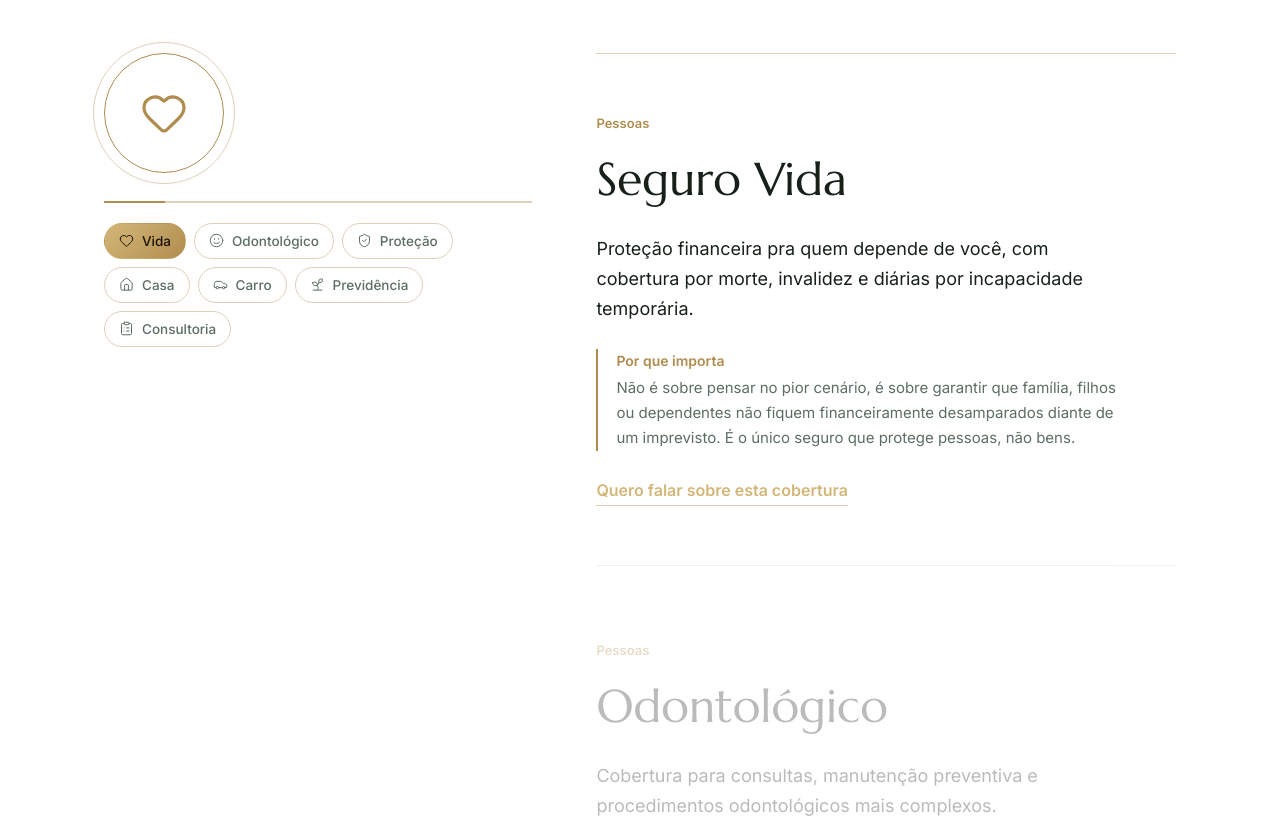
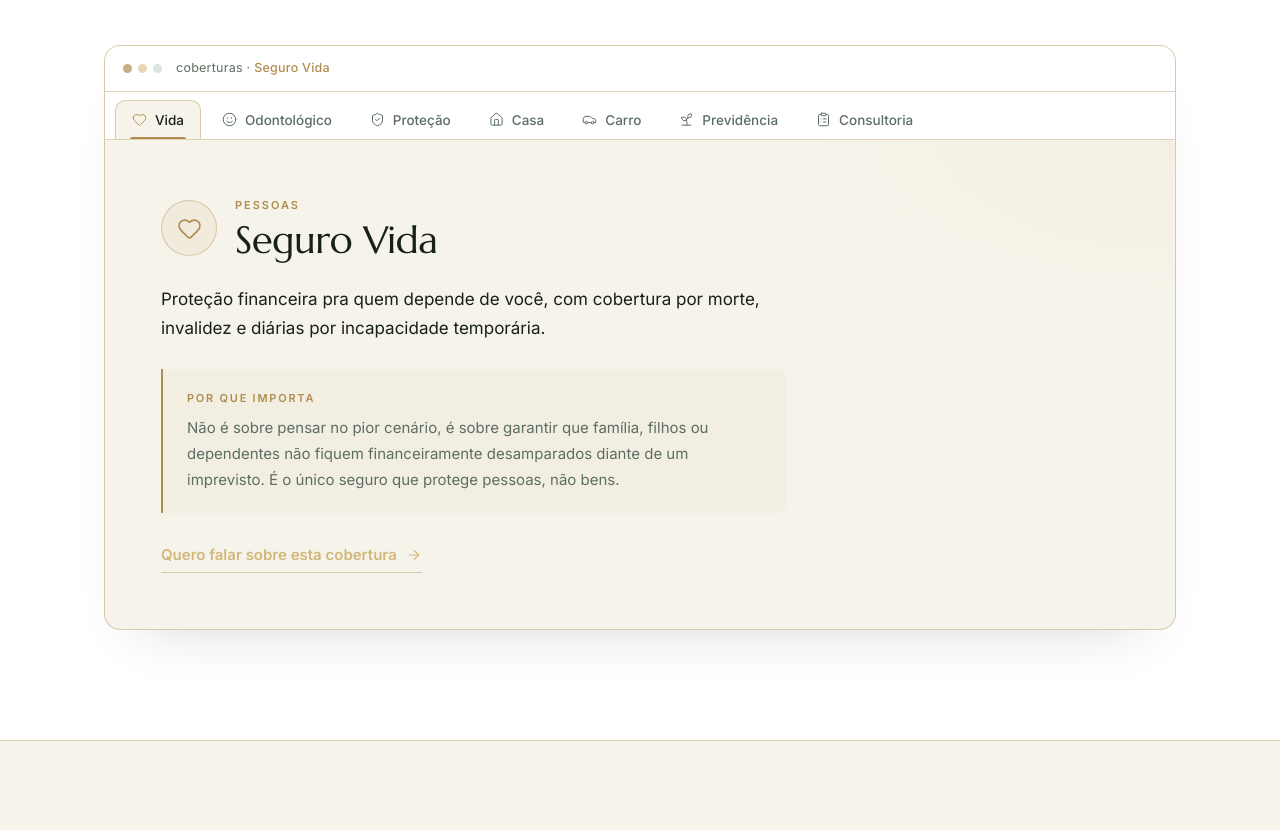
Before and after one commit to andradefelipe2/MAPV-HOMOLOGACAO, a plain HTML site: page index.html in a window 1280 px wide. Shown: the part 1635-2465 px from the top of the page. Drawn offline with nearby package versions, Linux system fonts and the light colour scheme.

Commit message:
Update index.html

```diff
--- a/index.html
+++ b/index.html
@@ -80,7 +80,7 @@ nav{position:fixed;inset:0 0 auto;z-index:50;background:color-mix(in srgb,var(--
 .ck{fill:none;stroke:var(--gold2);stroke-width:5;stroke-linecap:round;stroke-linejoin:round;stroke-dasharray:1;stroke-dashoffset:1;animation:draw .8s ease 1.9s forwards}
 @keyframes draw{to{stroke-dashoffset:0}}
 
-/* hero tags - faixa de coberturas */
+/* hero tags */
 .hero-tags{
   list-style:none;
   display:grid;
@@ -109,11 +109,7 @@ h2{font-size:clamp(28px,4vw,44px);line-height:1.15}
 
 /* selo +20 anos */
 .cred{display:flex;align-items:center;gap:26px;margin-top:44px;padding-top:34px;border-top:1px solid var(--line)}
-.seal{
-  width:132px;height:132px;flex:none;position:relative;
-  display:grid;place-items:center;
-  color:var(--gold);
-}
+.seal{width:132px;height:132px;flex:none;position:relative;display:grid;place-items:center;color:var(--gold)}
 .seal-ring{position:absolute;inset:0;width:100%;height:100%;pointer-events:none;color:var(--gold)}
 .seal-core{position:relative;z-index:1;text-align:center;line-height:1}
 .seal-num{
@@ -124,11 +120,7 @@ h2{font-size:clamp(28px,4vw,44px);line-height:1.15}
 }
 .seal-num .plus{font-size:.5em;font-weight:500;color:var(--gold2);letter-spacing:0;margin-top:.28em;margin-right:2px}
 .seal-num [data-count]{display:inline-block;min-width:2ch;text-align:center}
-.seal-lbl{
-  font-size:9px;font-weight:600;letter-spacing:.36em;
-  text-transform:uppercase;color:var(--gold);
-  margin-top:9px;padding-left:.36em;
-}
+.seal-lbl{font-size:9px;font-weight:600;letter-spacing:.36em;text-transform:uppercase;color:var(--gold);margin-top:9px;padding-left:.36em}
 .cred-txt b{display:block;font-family:Marcellus,serif;font-weight:400;font-size:23px;line-height:1.15;color:var(--tx);letter-spacing:-.01em}
 .cred-txt span{display:block;font-size:14px;color:var(--mute);margin-top:5px;line-height:1.55;max-width:26ch}
 
@@ -138,32 +130,119 @@ h2{font-size:clamp(28px,4vw,44px);line-height:1.15}
 .pill h3{font-size:18px;margin-bottom:6px}
 .pill p{font-size:14px;color:var(--mute)}
 
-/* coberturas */
+/* coberturas — janela tipo navegador */
 .cob{background:var(--bg2);border-block:1px solid var(--line)}
-.cob-h{max-width:560px;margin-bottom:56px}
+.cob-h{max-width:560px;margin-bottom:48px}
 .cob-h p{color:var(--mute);margin-top:14px}
-.cv{display:grid;grid-template-columns:.85fr 1.15fr;gap:64px}
-.side{position:sticky;top:96px;align-self:start}
-.big{width:120px;height:120px;border-radius:50%;border:1px solid var(--gold);display:grid;place-items:center;color:var(--gold);position:relative;margin-bottom:28px}
-.big::after{content:"";position:absolute;inset:-12px;border-radius:50%;border:1px solid var(--line)}
-.big svg{width:48px;height:48px}
-.big svg{transition:opacity .25s}
-.prog{height:2px;background:var(--line);margin:0 0 20px;position:relative}
-.prog i{position:absolute;inset:0 auto 0 0;width:0;background:var(--gold);transition:width .5s ease}
-.chips{display:flex;flex-wrap:wrap;gap:8px}
-.chips button{display:flex;align-items:center;gap:8px;padding:9px 14px;border:1px solid var(--line);background:none;color:var(--mute);border-radius:99px;font:500 13.5px Inter,sans-serif;cursor:pointer;transition:all .25s}
-.chips button svg{width:15px;height:15px}
-.chips button.on{background:linear-gradient(135deg,var(--gold2),var(--gold));border-color:transparent;color:#1A1305}
-.panels{display:flex;flex-direction:column}
-.panel{min-height:64vh;display:flex;flex-direction:column;justify-content:center;padding:36px 0;border-top:1px solid var(--line);opacity:.3;transition:opacity .5s}
-.panel.on{opacity:1}
-.panel small{color:var(--gold);font-size:13px;font-weight:600}
-.panel h3{font-size:clamp(30px,4vw,46px);margin:8px 0 16px}
-.panel .d{font-size:18px;max-width:46ch}
-.why{margin-top:26px;padding-left:18px;border-left:2px solid var(--gold);max-width:52ch}
-.why b{display:block;font-size:14px;color:var(--gold);margin-bottom:4px}
-.why p{color:var(--mute);font-size:15px}
-.more{margin-top:26px;font-weight:600;color:var(--gold2);text-decoration:none;border-bottom:1px solid var(--line);align-self:flex-start;padding-bottom:2px}
+
+.browser{
+  border:1px solid var(--line);
+  border-radius:16px;
+  background:var(--bg);
+  overflow:hidden;
+  box-shadow:0 40px 70px -40px rgba(0,0,0,.55);
+}
+:root[data-theme=light] .browser{box-shadow:0 30px 55px -38px rgba(23,33,25,.22)}
+
+.browser-top{
+  display:flex;align-items:center;gap:14px;
+  padding:12px 18px;
+  background:var(--bg2);
+  border-bottom:1px solid var(--line);
+}
+.dots{display:flex;gap:6px;flex:none}
+.dots i{width:9px;height:9px;border-radius:50%;display:block;background:rgba(159,176,164,.35)}
+.dots i:nth-child(1){background:rgba(176,141,79,.7)}
+.dots i:nth-child(2){background:rgba(211,183,120,.55)}
+.browser-title{
+  font-size:12.5px;color:var(--mute);letter-spacing:.02em;
+  overflow:hidden;text-overflow:ellipsis;white-space:nowrap;
+}
+.browser-title b{color:var(--gold);font-weight:500}
+
+.tabbar{
+  display:flex;gap:4px;
+  padding:8px 10px 0;
+  background:var(--bg2);
+  border-bottom:1px solid var(--line);
+  overflow-x:auto;
+  scrollbar-width:none;
+  -webkit-overflow-scrolling:touch;
+}
+.tabbar::-webkit-scrollbar{display:none}
+.tabbar button{
+  position:relative;
+  display:inline-flex;align-items:center;gap:8px;
+  padding:11px 16px;
+  border:1px solid transparent;
+  border-bottom:0;
+  border-radius:10px 10px 0 0;
+  background:transparent;
+  color:var(--mute);
+  font:500 13.5px Inter,sans-serif;
+  cursor:pointer;
+  white-space:nowrap;
+  flex:none;
+  transition:color .2s,background .2s,border-color .2s;
+}
+.tabbar button svg{width:15px;height:15px;transition:color .2s}
+.tabbar button:hover{color:var(--tx);background:rgba(176,141,79,.07)}
+.tabbar button.on{
+  background:var(--bg);
+  border-color:var(--line);
+  color:var(--tx);
+}
+.tabbar button.on svg{color:var(--gold)}
+.tabbar button.on::after{
+  content:"";position:absolute;left:14px;right:14px;bottom:0;height:2px;
+  background:var(--gold);border-radius:2px 2px 0 0;
+}
+
+.view{
+  padding:clamp(28px,4.5vw,56px) clamp(22px,4.5vw,56px) clamp(34px,4.5vw,56px);
+  min-height:440px;
+  background:
+    radial-gradient(ellipse 60% 60% at 100% 0%, rgba(211,183,120,.06), transparent 60%);
+}
+.panel{display:none}
+.panel.on{display:block;animation:fade .45s cubic-bezier(.2,.7,.2,1)}
+@keyframes fade{from{opacity:0;transform:translateY(10px)}to{opacity:1;transform:none}}
+
+.panel-head{display:flex;align-items:center;gap:18px;margin-bottom:24px}
+.panel-ico{
+  width:56px;height:56px;border-radius:50%;flex:none;
+  border:1px solid var(--line);
+  background:rgba(176,141,79,.07);
+  display:grid;place-items:center;
+  color:var(--gold);
+}
+.panel-ico svg{width:25px;height:25px}
+.panel-eyebrow{
+  display:block;font-size:11px;font-weight:600;letter-spacing:.18em;
+  text-transform:uppercase;color:var(--gold);margin-bottom:6px;
+}
+.panel h3{font-size:clamp(26px,3.4vw,38px);line-height:1.08;letter-spacing:-.01em}
+.panel .d{font-size:17px;max-width:58ch;line-height:1.72}
+.why{
+  margin-top:26px;padding:20px 24px;max-width:62ch;
+  border-left:2px solid var(--gold);
+  background:rgba(176,141,79,.05);
+  border-radius:0 12px 12px 0;
+}
+.why b{
+  display:block;font-size:11px;letter-spacing:.16em;text-transform:uppercase;
+  color:var(--gold);margin-bottom:8px;font-weight:600;
+}
+.why p{color:var(--mute);font-size:15px;line-height:1.72}
+.more{
+  margin-top:30px;
+  display:inline-flex;align-items:center;gap:9px;
+  font-weight:600;font-size:15px;color:var(--gold2);
+  text-decoration:none;border-bottom:1px solid var(--line);
+  padding-bottom:4px;transition:gap .2s,border-color .2s;
+}
+.more:hover{gap:13px;border-color:var(--gold)}
+.more svg{width:16px;height:16px}
 
 /* passos */
 .steps{display:grid;grid-template-columns:repeat(3,1fr);gap:0;margin-top:56px;position:relative}
@@ -189,7 +268,7 @@ footer .brand{justify-content:center;margin-bottom:6px;color:var(--tx)}
 .wa{position:fixed;right:20px;bottom:calc(22px + env(safe-area-inset-bottom,0));width:58px;height:58px;border-radius:50%;background:#25D366;display:grid;place-items:center;box-shadow:0 10px 24px rgba(0,0,0,.35);z-index:60}
 .wa svg{width:30px;height:30px;fill:#fff}
 
-/* reveal só onde importa */
+/* reveal */
 .rv{opacity:0;transform:translateY(18px);transition:opacity .8s,transform .8s}
 .rv.in{opacity:1;transform:none}
 
@@ -205,13 +284,8 @@ footer .brand{justify-content:center;margin-bottom:6px;color:var(--tx)}
 }
 @media(max-width:860px){
  .links{display:none}
- .sobre .wrap,.ct .wrap,.cv{grid-template-columns:1fr;gap:40px}
+ .sobre .wrap,.ct .wrap{grid-template-columns:1fr;gap:40px}
  .sec{padding:80px 0}
- .side{top:64px;z-index:5;background:var(--bg2);padding:12px 0 4px;margin:0 -24px;padding-inline:24px}
- .big,.prog{display:none}
- .chips{flex-wrap:nowrap;overflow-x:auto;scrollbar-width:none}
- .chips button{flex:none}
- .panel{min-height:55vh}
  .pill,.steps{grid-template-columns:1fr}
  .steps::before{display:none}
  .steps li{padding:0 0 32px 36px}
@@ -223,11 +297,22 @@ footer .brand{justify-content:center;margin-bottom:6px;color:var(--tx)}
  .seal-lbl{font-size:8px;letter-spacing:.3em;margin-top:7px}
  .cred-txt b{font-size:19px}
  .cred-txt span{font-size:13px}
+ .browser{border-radius:12px}
+ .browser-top{padding:10px 14px}
+ .tabbar{padding:6px 8px 0}
+ .tabbar button{padding:10px 13px;font-size:13px}
+ .view{min-height:0}
+ .panel-head{gap:14px;margin-bottom:18px}
+ .panel-ico{width:46px;height:46px}
+ .panel-ico svg{width:21px;height:21px}
+ .panel .d{font-size:16px}
+ .why{padding:16px 18px}
 }
 @media(prefers-reduced-motion:reduce){
  *{animation:none!important;transition:none!important}
  .hero h1 .w i{transform:none}.sh path,.ck{stroke-dashoffset:0}.rv{opacity:1;transform:none}
  .steps li::after{transform:scale(1)}
+ .panel.on{animation:none}
 }
 </style>
 </head>
@@ -311,14 +396,18 @@ footer .brand{justify-content:center;margin-bottom:6px;color:var(--tx)}
 </div></section>
 
 <section class="sec cob" id="coberturas"><div class="wrap">
-  <div class="cob-h"><h2 class="rv">Camadas de proteção, de dentro pra fora</h2><p class="rv">Tudo começa em você. Cada cobertura é uma camada a mais entre a sua rotina e o imprevisto.</p></div>
-  <div class="cv">
-    <div class="side">
-      <div class="big" id="big"></div>
-      <div class="prog"><i id="prog"></i></div>
-      <div class="chips" id="chips"></div>
+  <div class="cob-h">
+    <h2 class="rv">Camadas de proteção, de dentro pra fora</h2>
+    <p class="rv">Tudo começa em você. Cada cobertura é uma camada a mais entre a sua rotina e o imprevisto.</p>
+  </div>
+
+  <div class="browser rv">
+    <div class="browser-top">
+      <span class="dots" aria-hidden="true"><i></i><i></i><i></i></span>
+      <span class="browser-title" id="btitle">coberturas · <b>Amélia Veiga</b></span>
     </div>
-    <div class="panels" id="panels"></div>
+    <div class="tabbar" id="chips" role="tablist" aria-label="Coberturas"></div>
+    <div class="view" id="panels"></div>
   </div>
 </div></section>
 
@@ -363,17 +452,41 @@ var COB=[
  {i:'sprout',t:'Previdência Privada',g:'Futuro',d:'Complementa a aposentadoria pública, com aportes programados que rendem ao longo do tempo.',w:'A previdência pública sozinha raramente mantém o padrão de vida desejado na aposentadoria. Começar cedo, mesmo com aportes pequenos, faz diferença grande no valor acumulado lá na frente.'},
  {i:'clipboard-list',t:'Consultoria',g:'O plano',d:'Análise personalizada da sua situação (seguros existentes, patrimônio e objetivos) pra montar um plano de proteção sob medida.',w:'Cada família tem prioridades diferentes. A consultoria evita contratar cobertura genérica ou redundante, otimizando o que você já paga em vez de simplesmente somar mais um produto.'}
 ];
+
 var WA='https://wa.me/5511996917045?text=';
-var panels=document.getElementById('panels'),chips=document.getElementById('chips'),big=document.getElementById('big'),prog=document.getElementById('prog');
+var tabs=document.getElementById('chips');
+var panels=document.getElementById('panels');
+var btitle=document.getElementById('btitle');
+
+function shortName(t){
+  return t.replace('Seguro ','').replace(' Privada','').replace(' Financeira','');
+}
+
 COB.forEach(function(c,n){
- panels.insertAdjacentHTML('beforeend','<article class="panel" data-n="'+n+'"><small>'+c.g+'</small><h3>'+c.t+'</h3><p class="d">'+c.d+'</p><div class="why"><b>Por que importa</b><p>'+c.w+'</p></div><a class="more" href="'+WA+encodeURIComponent('Olá, Amélia! Gostaria de conversar sobre '+c.t+'.')+'" target="_blank" rel="noopener">Quero falar sobre esta cobertura</a></article>');
- chips.insertAdjacentHTML('beforeend','<button type="button" data-n="'+n+'"><i data-lucide="'+c.i+'"></i>'+c.t.replace('Seguro ','').replace(' Privada','').replace(' Financeira','')+'</button>');
- big.insertAdjacentHTML('beforeend','<i data-lucide="'+c.i+'" style="position:absolute;opacity:0" data-b="'+n+'"></i>');
+  tabs.insertAdjacentHTML('beforeend',
+    '<button type="button" role="tab" id="tab-'+n+'" aria-controls="panel-'+n+'" aria-selected="false" tabindex="-1" data-n="'+n+'">'
+    +'<i data-lucide="'+c.i+'"></i>'+shortName(c.t)+
+    '</button>'
+  );
+  panels.insertAdjacentHTML('beforeend',
+    '<article class="panel" role="tabpanel" id="panel-'+n+'" aria-labelledby="tab-'+n+'" data-n="'+n+'">'
+      +'<div class="panel-head">'
+        +'<span class="panel-ico"><i data-lucide="'+c.i+'"></i></span>'
+        +'<div><small class="panel-eyebrow">'+c.g+'</small><h3>'+c.t+'</h3></div>'
+      +'</div>'
+      +'<p class="d">'+c.d+'</p>'
+      +'<div class="why"><b>Por que importa</b><p>'+c.w+'</p></div>'
+      +'<a class="more" href="'+WA+encodeURIComponent('Olá, Amélia! Gostaria de conversar sobre '+c.t+'.')+'" target="_blank" rel="noopener">Quero falar sobre esta cobertura<i data-lucide="arrow-right"></i></a>'
+    +'</article>'
+  );
 });
 if(window.lucide)lucide.createIcons();
 
 // tema
-document.getElementById('tt').onclick=function(){var r=document.documentElement,n=r.getAttribute('data-theme')==='dark'?'light':'dark';r.setAttribute('data-theme',n);try{localStorage.setItem('av-theme',n)}catch(e){}};
+document.getElementById('tt').onclick=function(){
+  var r=document.documentElement,n=r.getAttribute('data-theme')==='dark'?'light':'dark';
+  r.setAttribute('data-theme',n);try{localStorage.setItem('av-theme',n)}catch(e){}
+};
 
 // título do hero, palavra por palavra
 (function(){var h=document.getElementById('h1'),i=0;
@@ -384,14 +497,38 @@ document.getElementById('tt').onclick=function(){var r=document.documentElement,
   else if(c.nodeType===1)walk(c)})}
  walk(h)})();
 
-// cobertura ativa conforme o scroll
-var ps=[].slice.call(document.querySelectorAll('.panel')),bs=[].slice.call(chips.children),bg=[].slice.call(big.children);
-function setOn(n){ps.forEach(function(p,k){p.classList.toggle('on',k===n)});bs.forEach(function(b,k){b.classList.toggle('on',k===n)});
- bg.forEach(function(b,k){b.style.opacity=k===n?1:0});prog.style.width=((n+1)/COB.length*100)+'%';
- if(matchMedia('(max-width:860px)').matches){bs[n].scrollIntoView({inline:'center',block:'nearest'})}}
-var po=new IntersectionObserver(function(es){es.forEach(function(e){if(e.isIntersecting)setOn(+e.target.dataset.n)})},{rootMargin:'-42% 0px -42% 0px'});
-ps.forEach(function(p){po.observe(p)});setOn(0);
-bs.forEach(function(b){b.onclick=function(){ps[+b.dataset.n].scrollIntoView({behavior:'smooth',block:'center'})}});
+// ---- navegador de coberturas ----
+var tabEls=[].slice.call(tabs.children);
+var panEls=[].slice.call(panels.children);
+
+function setOn(n,scrollTab){
+  tabEls.forEach(function(b,k){
+    var on=k===n;
+    b.classList.toggle('on',on);
+    b.setAttribute('aria-selected',on?'true':'false');
+    b.tabIndex=on?0:-1;
+  });
+  panEls.forEach(function(p,k){p.classList.toggle('on',k===n)});
+  btitle.innerHTML='coberturas · <b>'+COB[n].t+'</b>';
+  if(scrollTab&&tabs.scrollWidth>tabs.clientWidth){
+    var b=tabEls[n];
+    tabs.scrollTo({left:b.offsetLeft-(tabs.clientWidth-b.offsetWidth)/2,behavior:'smooth'});
+  }
+}
+
+tabEls.forEach(function(b){
+  b.onclick=function(){setOn(+b.dataset.n,true)};
+  b.onkeydown=function(e){
+    var n=+b.dataset.n,next=null;
+    if(e.key==='ArrowRight')next=(n+1)%COB.length;
+    else if(e.key==='ArrowLeft')next=(n-1+COB.length)%COB.length;
+    else if(e.key==='Home')next=0;
+    else if(e.key==='End')next=COB.length-1;
+    if(next!==null){e.preventDefault();setOn(next,true);tabEls[next].focus()}
+  };
+});
+
+setOn(0,false);
 
 // contador 0 -> 20 (selo)
 function count(el){
```
